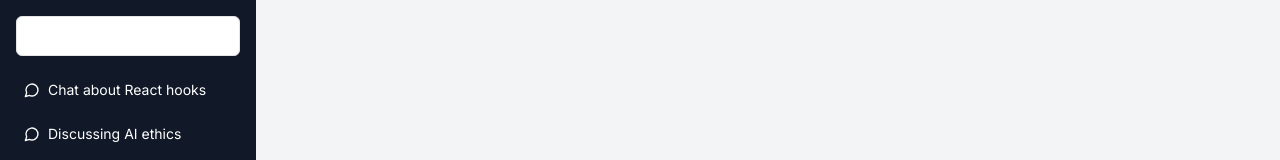
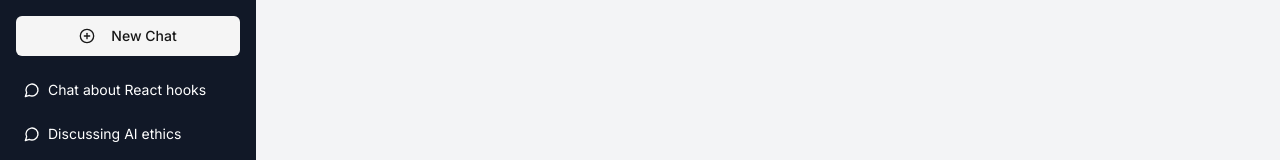
Before and after one commit to ryfazrin/mental-health-chat, a Next.js app: page / in a window 1280 px wide. Shown: the top 160 px of the page. Built offline with nearby package versions, Linux system fonts and the light colour scheme.

Commit message:
style: update button "new chat" style

```diff
--- a/app/components/Sidebar.tsx
+++ b/app/components/Sidebar.tsx
@@ -23,7 +23,7 @@ export default function Sidebar() {
 
   return (
     <div className="w-64 bg-gray-900 text-white p-4 flex flex-col">
-      <Button className="mb-4 w-full" variant="outline" onClick={handleNewChat}>
+      <Button className="mb-4 w-full" variant="secondary" onClick={handleNewChat}>
         <PlusCircle className="mr-2 h-4 w-4" /> New Chat
       </Button>
       <div className="flex-grow overflow-y-auto">
```
